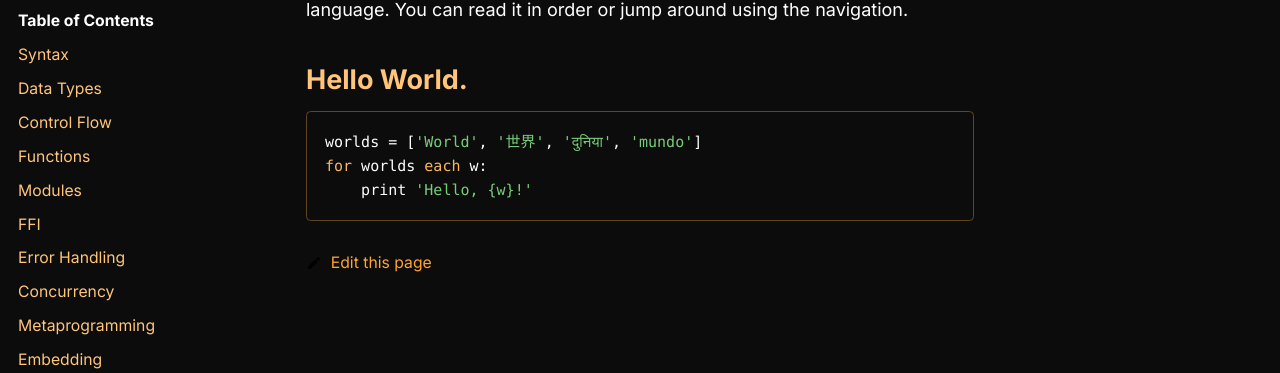
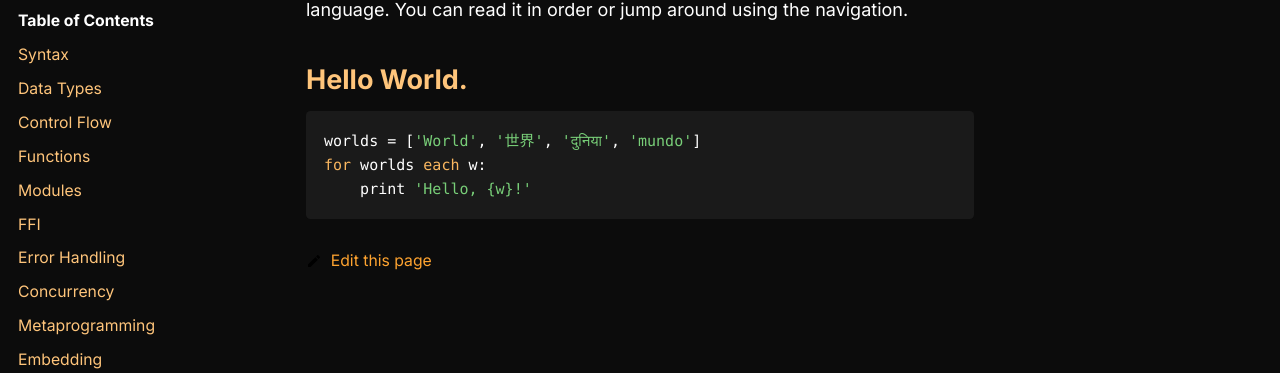
Before and after one commit to fubark/cyber, a PHP site: page / in a window 1280 px wide. Shown: the part 198-571 px from the top of the page. Run offline with PHP 8.4, Linux system fonts and the light colour scheme.

Commit message:
deploy: d61cb59c1bd88e74cf94b161e83a4b973657ef0d

```diff
--- a/style.css
+++ b/style.css
@@ -100,7 +100,7 @@
 }
 
 .markdown pre {
-    background-color: inherit;
+    background-color: #1a1a1a;
 }
 
 /* inline code */
@@ -122,7 +122,6 @@
 pre {
     padding: 10px;
     font-size: 15px;
-    border: 1px solid var(--border);
 }
 
 pre code.hljs {
```
